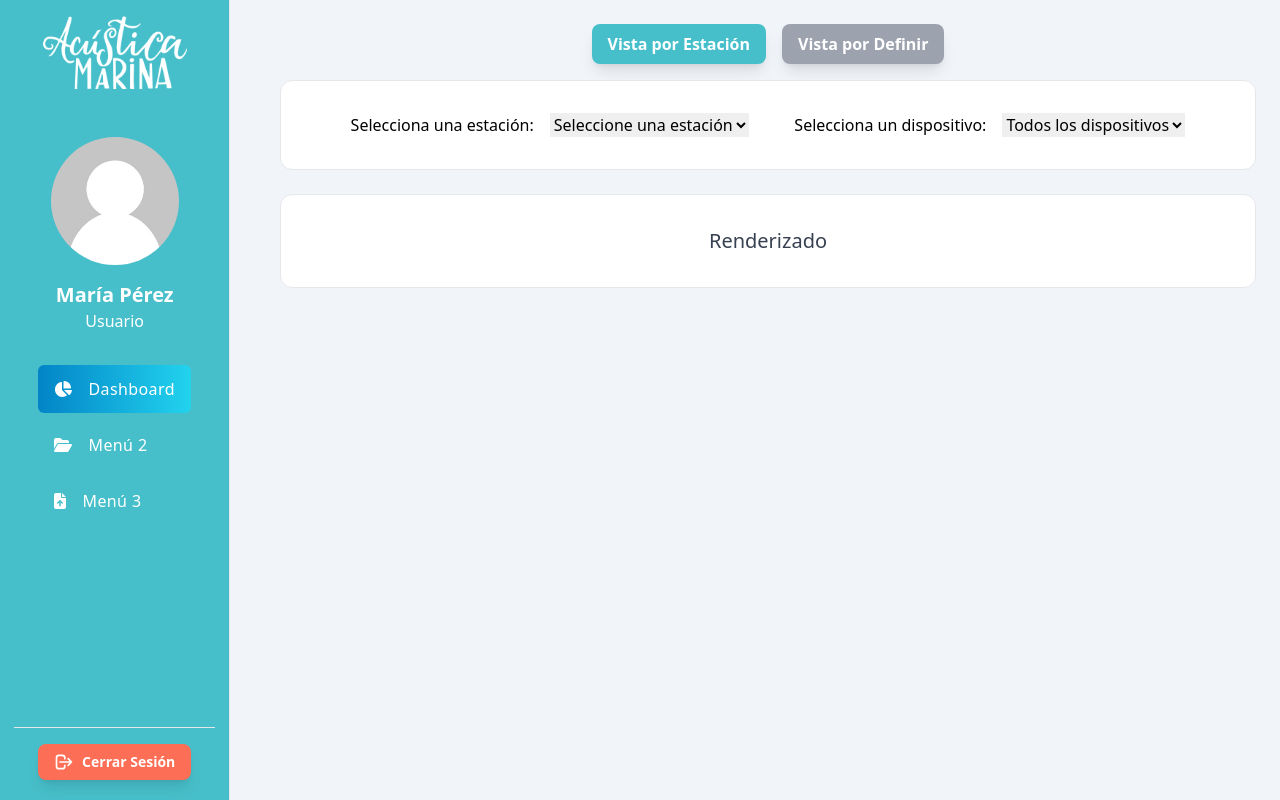
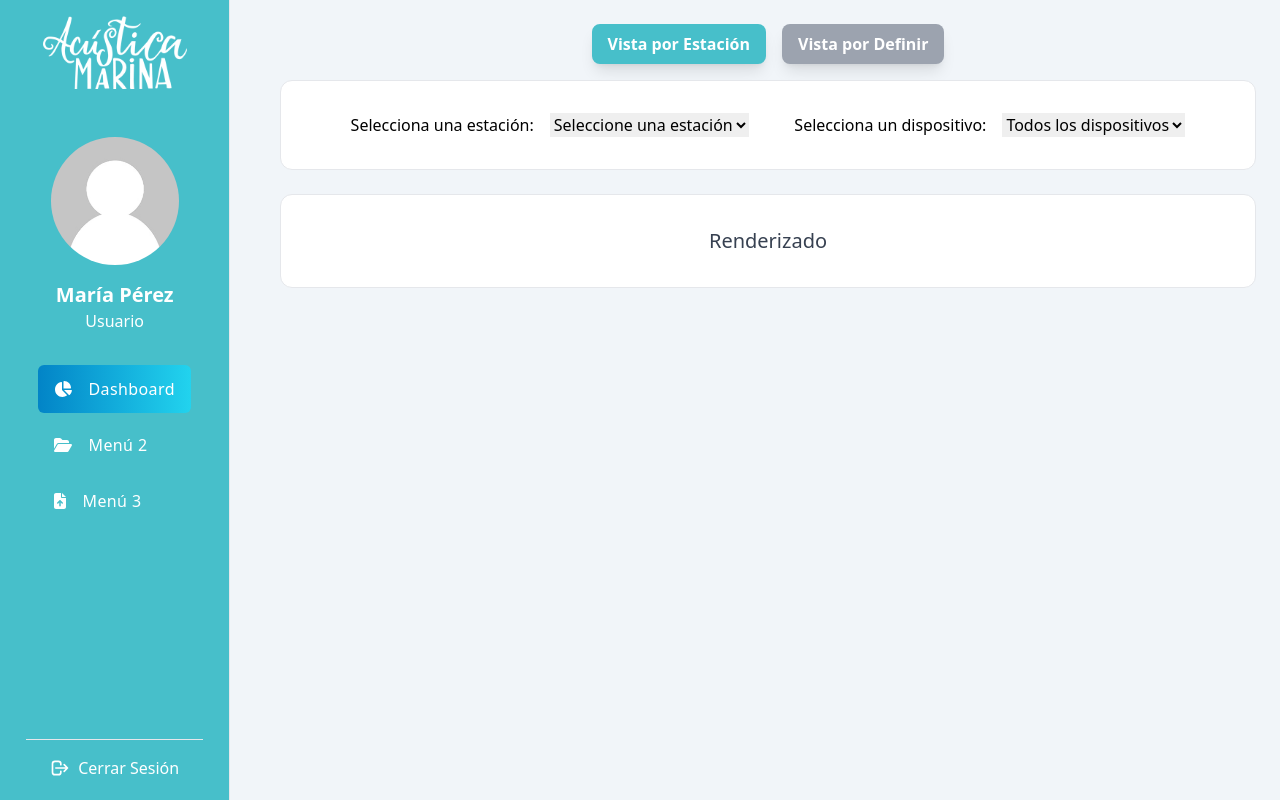
Before and after one commit to vnasp/dashboard-frontend-user, a React (Vite) app: page / in a window 1280 px wide. Built offline with nearby package versions, Linux system fonts and the light colour scheme.

Commit message:
Fix styles

```diff
--- a/src/components/Navigation/LogOutSection.jsx
+++ b/src/components/Navigation/LogOutSection.jsx
@@ -2,7 +2,7 @@ export default function LogOutSection() {
   return (
     <>
     <section className="navigation__logout">
-        <button className="btn btn--secondary group">
+        <button className="flex items-center text-white gap-2 group">
           <svg
             xmlns="http://www.w3.org/2000/svg"
             className="h-5 w-5"
```
